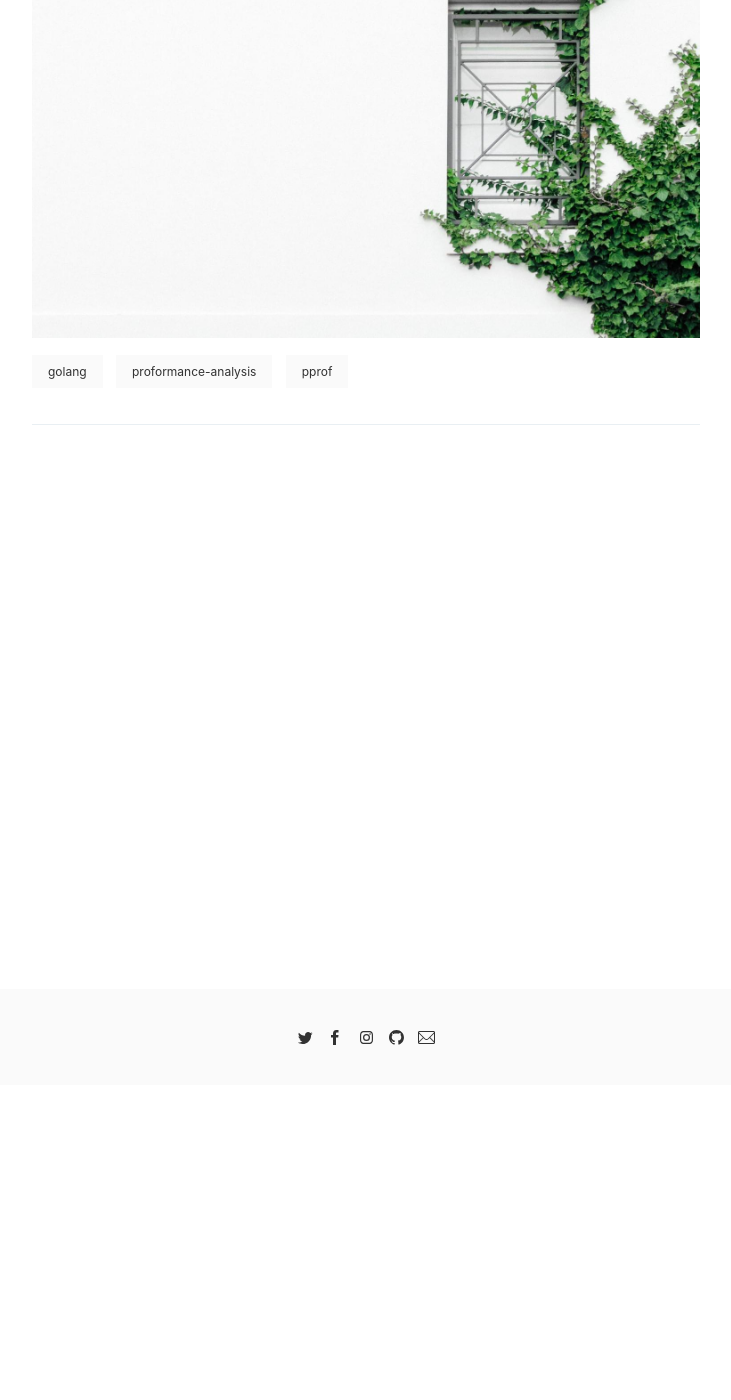
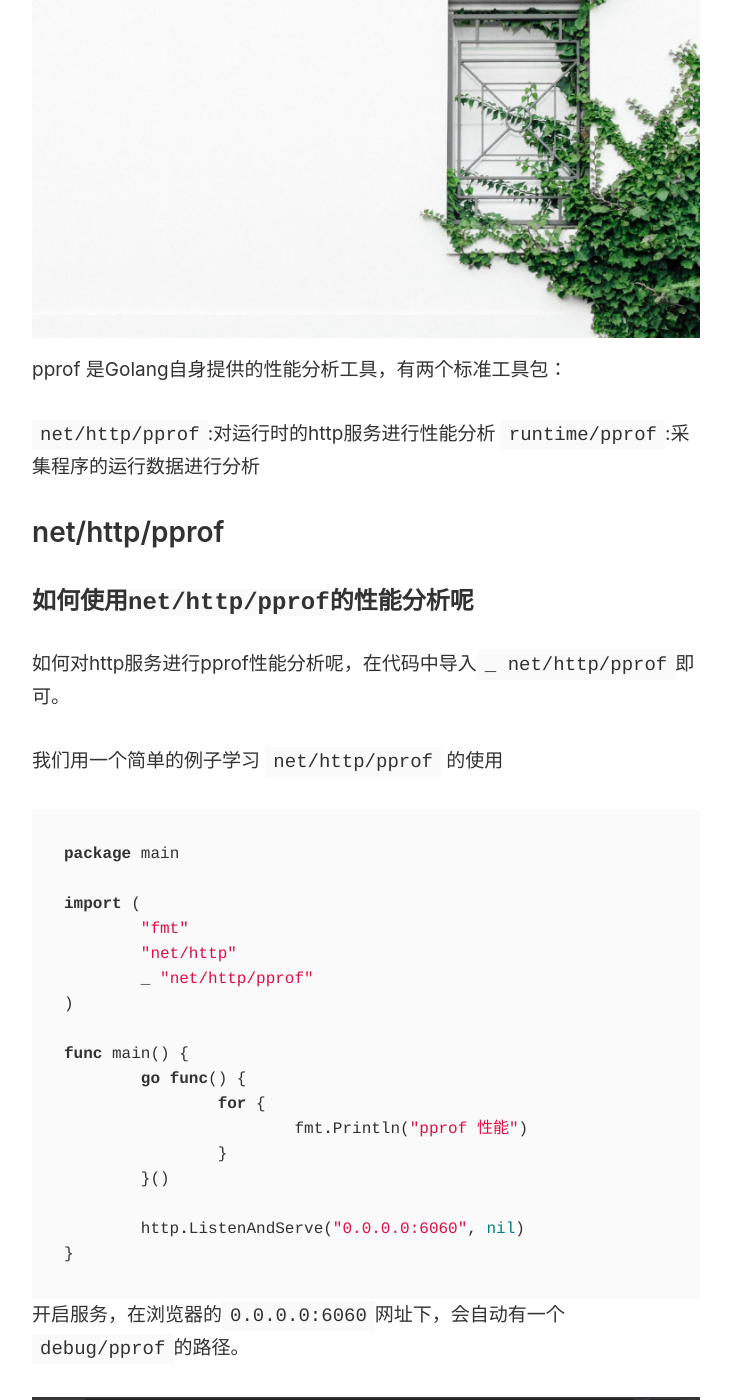
Before and after one commit to Jurneez/jurneez.github.io, a Jekyll site: the page built from _posts/2021-12-31-golang-performance-analysis-pprof.markdown, in a window 1280 px wide and 1400 px high, scrolled down 315 px. Shown: the whole window, without its empty margins (274-1005 px from the left). Built offline with Jekyll 4.4.1, drawn with Linux system fonts in a browser that asks for light colours; comment, search, counter and statistics services are not loaded; before the commit the page ends 900 px from its top, so only the background shows below that; some of the changed text lies outside the part shown.

Commit message:
net/http/pprof 的使用入门

````diff
--- a/_posts/2021-12-31-golang-performance-analysis-pprof.markdown
+++ b/_posts/2021-12-31-golang-performance-analysis-pprof.markdown
@@ -4,3 +4,73 @@ title: golang学习笔记之pprof性能分析.
 tags: [golang, proformance-analysis, pprof]
 image: '/images/posts/2.jpg'
 ---
+
+pprof 是Golang自身提供的性能分析工具，有两个标准工具包：
+
+`net/http/pprof`:对运行时的http服务进行性能分析
+`runtime/pprof`:采集程序的运行数据进行分析
+
+## net/http/pprof
+
+### 如何使用`net/http/pprof`的性能分析呢
+
+如何对http服务进行pprof性能分析呢，在代码中导入`_ net/http/pprof`即可。
+
+我们用一个简单的例子学习 `net/http/pprof` 的使用
+
+``` golang
+package main
+
+import (
+	"fmt"
+	"net/http"
+	_ "net/http/pprof"
+)
+
+func main() {
+	go func() {
+		for {
+			fmt.Println("pprof 性能")
+		}
+	}()
+
+	http.ListenAndServe("0.0.0.0:6060", nil)
+}
+```
+开启服务，在浏览器的`0.0.0.0:6060`网址下，会自动有一个`debug/pprof`的路径。
+
+![about](/images/posts/golang-performance-analysis-pprof-1.png)
+
+从上面可以看出，`debug/pprof`中都描述了哪些方面的性能：
+
+> `allocs`
+
+allocs是allocations的缩写，表示分配额的意思。
+
+英文描述为：`A sampling of all past memory allocations`.
+
+指显示 当前时间之前，内存（主要是栈内存）的分配情况。
+
+> `block`
+
+查看导致阻塞同步的堆栈追踪
+> `cmdline`
+
+里面是一个文件路径，是当前程序的执行路径
+
+> `goroutine`
+所以当前所有运行的goroutine的堆栈追踪
+
+> `threadreate`
+
+新操作系统线程创建的堆栈追踪
+
+通过点击各个按钮，可以查看不同的子页面进行性能分析。
+
+### 如何在交互式终端进行性能分析
+
+我们可以通过上面的操作对页面进行简单的性能分析，但是在终端进行呢？
+
+我们可以用`go tool pprof xxx` 命令。
+
+## runtime/pprof
````
Also changed, not shown: images/posts/golang-performance-analysis-pprof-1.png (added).
